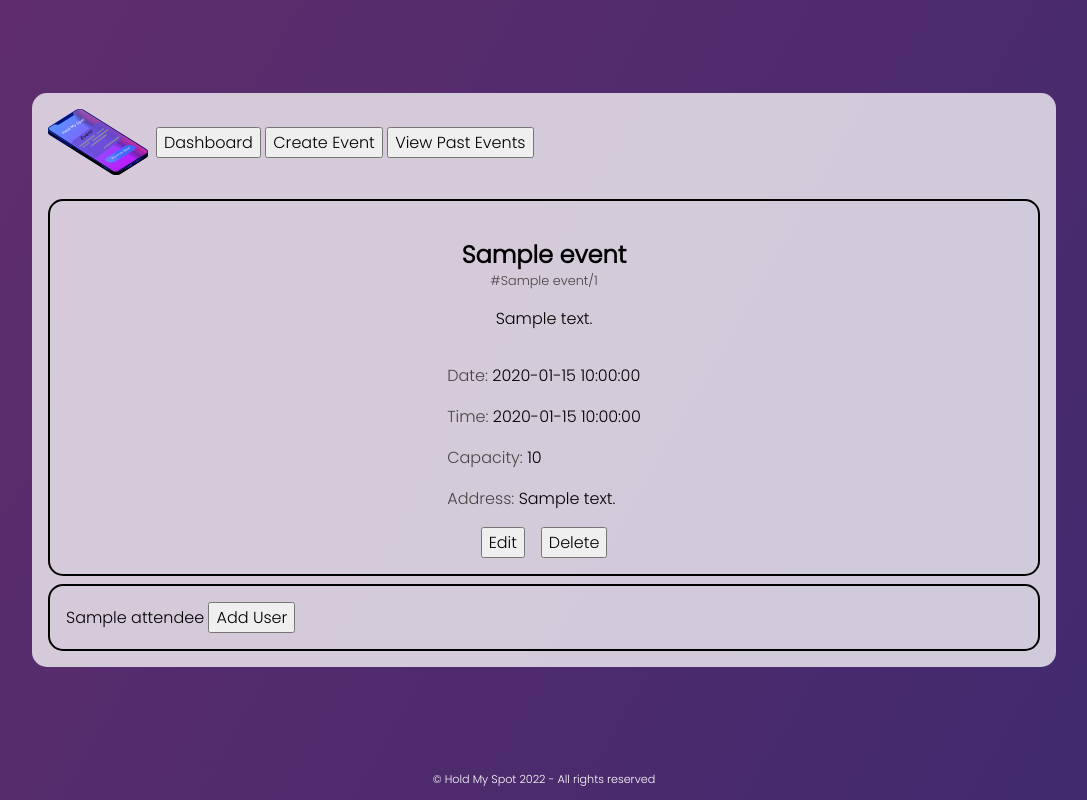
After one commit to franz-net/hold-my-spot, a Flask app: template templates/event.html in a window 1280 px wide. The commit adds this page. Shown: the whole page, without its empty margins (96-1183 px from the left). Run offline with Flask 2, Linux system fonts and the light colour scheme; the template is opened without the code that fills it: most values are stand-ins (such as "Sample title", 1, 10 or a date in 2020).

Commit message:
Added logic for adding event  and viewing event

```diff
--- a/static/app.css
+++ b/static/app.css
@@ -307,3 +307,28 @@ button {
 
 
 /* --------------*/
+
+/* View styles */
+
+.item-view{
+    display: flex;
+    flex-direction: column;
+    justify-content: center;
+    align-items: center;
+}
+
+.item-view h2 {
+    margin-bottom: 0;
+}
+
+.buttons-row{
+    display: flex;
+    justify-content: space-evenly;
+    gap: 1em;
+}
+
+.url-small {
+    font-size: 0.8em;
+}
+
+/* --------------*/
--- a/templates/create_event.html
+++ b/templates/create_event.html
@@ -30,7 +30,7 @@
 
                 <div class="form-row">
                     <label for="address">Event Address:</label>
-                    <input id="event_address" type="text" name="event_address" placeholder="123 Main St. New York, NY 79810" required/>
+                    <input id="address" type="text" name="address" placeholder="123 Main St. New York, NY 79810" required/>
                 </div>
 
                 <div class="form-row">
--- a/templates/dashboard.html
+++ b/templates/dashboard.html
@@ -37,7 +37,7 @@
 
                             <div class="item-column">
                                 <p>
-                                    <span class='item-label'>Capacity: </span>
+                                    <span class='item-label'>Total Capacity: </span>
                                     <span class="item-value">{{ i['capacity'] }}</span>
                                 </p>
                                 <p>
--- /dev/null
+++ b/templates/event.html
@@ -0,0 +1,57 @@
+{% extends "base.html" %}
+{% block content %}
+
+    <div class="events-container">
+
+        <div class="item-view">
+
+                <h2>{{ event_data['title'] }}</h2>
+
+                <span class="item-label url-small">{{ base_url ~ event_data['title'] ~ '/' ~ event_data['id'] }}</span>
+
+                <p>
+                    <span class="item-value">{{ event_data['description'] }}</span>
+                </p>
+            <div class="data-row">
+                <p>
+                    <span class='item-label'>Date: </span>
+                    <span class="item-value">{{ event_data['event_date'] }}</span>
+                </p>
+                <p>
+                    <span class='item-label'>Time: </span>
+                    <span class="item-value">{{ event_data['event_time'] }}</span>
+                </p>
+
+                <p>
+                    <span class='item-label'>Capacity: </span>
+                    <span class="item-value">{{ event_data['capacity'] }}</span>
+                </p>
+                <p>
+                    <span class='item-label'>Address: </span>
+                    <span class="item-value">{{ event_data['address'] }}</span>
+                </p>
+            </div>
+            <div class="buttons-row">
+                <button>Edit</button>
+                <form method="post" action="/events/delete">
+                    <input id="event_id" name="event_id" type="text" value="{{ event_data['id'] }}" style="display:none;">
+                    <button id="delete">Delete</button>
+                </form>
+            </div>
+
+        </div>
+    </div>
+
+    <div class="events-container">
+        {% if attendee_data | length > 0 %}
+            {% for attendee in attendee_data %}
+                {{ attendee }}
+            {% endfor %}
+        {% else %}
+            <h3>No one has reserved a spot yet!</h3>
+        {% endif %}
+
+        <button> Add User</button>
+    </div>
+
+{% endblock %}
```
Also changed, not shown: controllers/events_controller.py (+11 -6 lines), database.py (+6 -2 lines), models/events.py (+13 -10 lines), schema.sql (+5 -5 lines).
